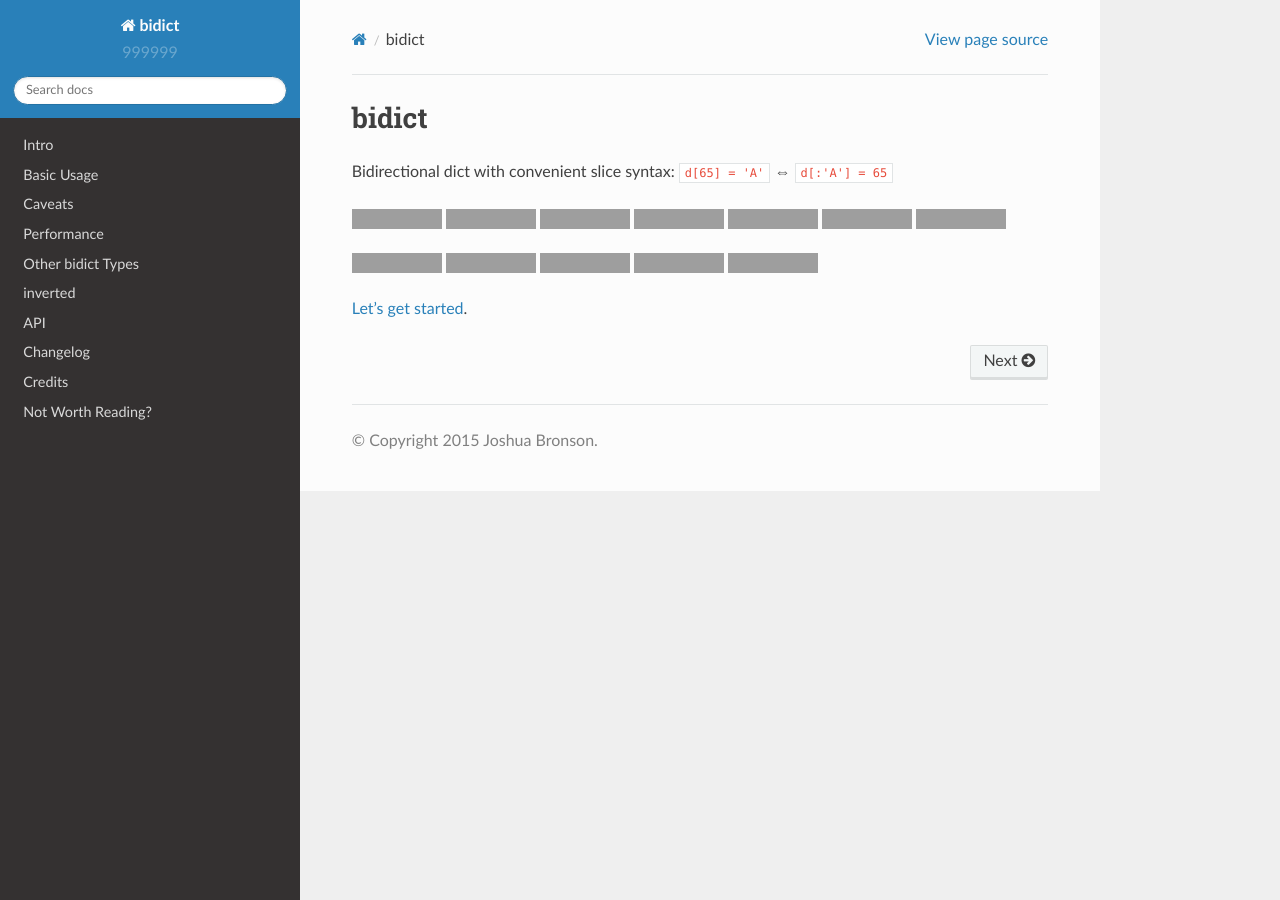
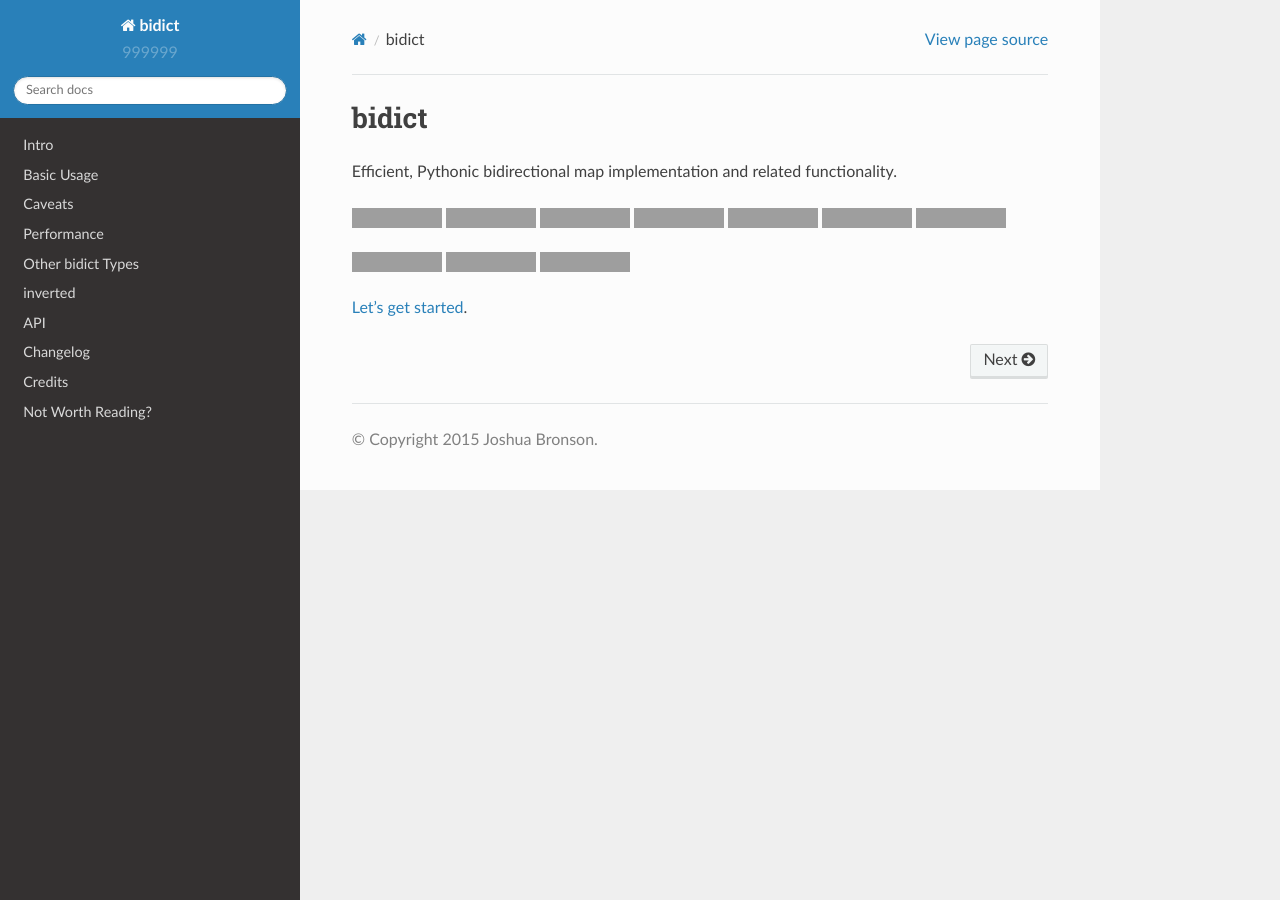
Before and after one commit to jab/bidict, a Sphinx documentation site: the page built from docs/index.rst, in a window 1280 px wide. Built offline with Sphinx 7.4.7 and the Read the Docs theme 2.0.0, drawn with Linux system fonts in a browser that asks for light colours; grey boxes are pictures that could not be loaded.

```diff
--- a/docs/changelog.rst
+++ b/docs/changelog.rst
@@ -3,7 +3,7 @@
 Changelog
 =========
 
-0.9.0-dev (not yet released)
+0.9.0 (not yet released)
 ----------------------------
 
 - Add a Changelog!
--- a/docs/conf.py
+++ b/docs/conf.py
@@ -61,7 +61,7 @@
 # built documents.
 with io.open('../VERSION', encoding='utf8') as f:
     # The full version, including alpha/beta/rc tags.
-    release = f.read()
+    release = f.read().strip()
 
 # The short X.Y version.
 version = '.'.join(release.split('.')[:2])
--- a/docs/index.rst
+++ b/docs/index.rst
@@ -1,8 +1,8 @@
 bidict
 ======
 
-Bidirectional dict with convenient slice syntax:
-``d[65] = 'A'`` ⇔ ``d[:'A'] = 65``
+Efficient, Pythonic bidirectional map implementation
+and related functionality.
 
 .. include:: status.rst.inc
 
--- a/setup.py
+++ b/setup.py
@@ -39,7 +39,7 @@
     version=version,
     author='Joshua Bronson',
     author_email='jab@math.brown.edu',
-    description="Bidirectional dict with convenient slice syntax: d[65] = 'A' <-> d[:'A'] = 65",
+    description='Efficient, Pythonic bidirectional map implementation and related functionality',
     long_description=long_description,
     keywords='dict, dictionary, mapping, bidirectional, bijection, bijective, injective, two-way, 2-way, double, inverse, reverse',
     url='https://github.com/jab/bidict',
```
Also changed, not shown: README.rst (+8 -9 lines), docs/intro.rst (+4 -4 lines), docs/status.rst.inc (+7 -7 lines), 7 other files.
